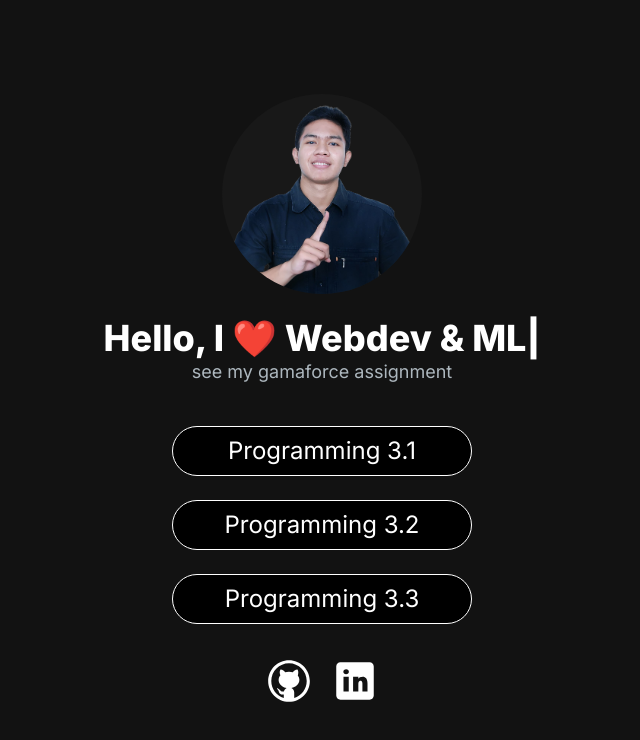
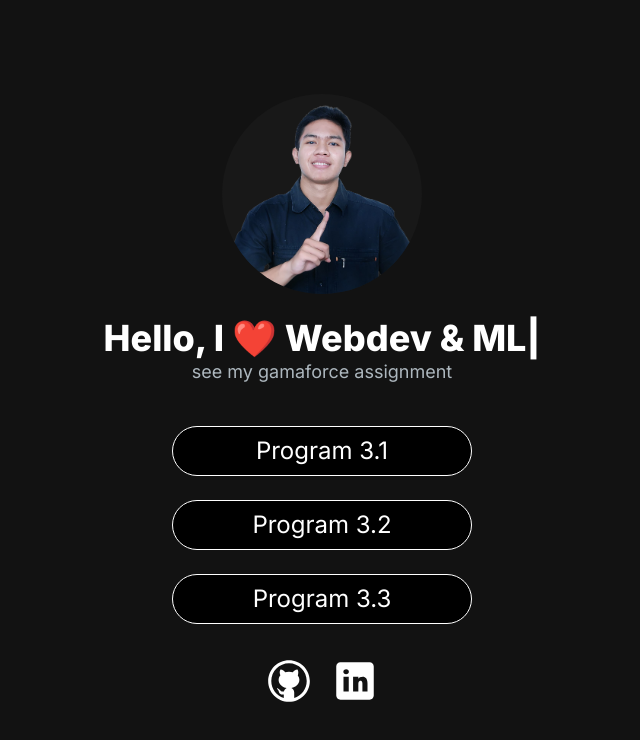
Before and after one commit to eben4ya/WebPemrogramanGamaforce, a Next.js app: page / in a window 1280 px wide. Shown: the top 740 px of the page, without its empty margins (318-958 px from the left). Built offline with nearby package versions, Linux system fonts and the light colour scheme.

Commit message:
<fix: fix task name>

```diff
--- a/components/Task.jsx
+++ b/components/Task.jsx
@@ -3,16 +3,16 @@ import Link from "next/link";
 
 const list = [
   {
-    task: "Programming 3.1",
+    task: "Program 3.1",
 
     url: "/3.1",
   },
   {
-    task: "Programming 3.2",
+    task: "Program 3.2",
     url: "/3.2",
   },
   {
-    task: "Programming 3.3",
+    task: "Program 3.3",
     url: "/3.3",
   },
 ];
```
